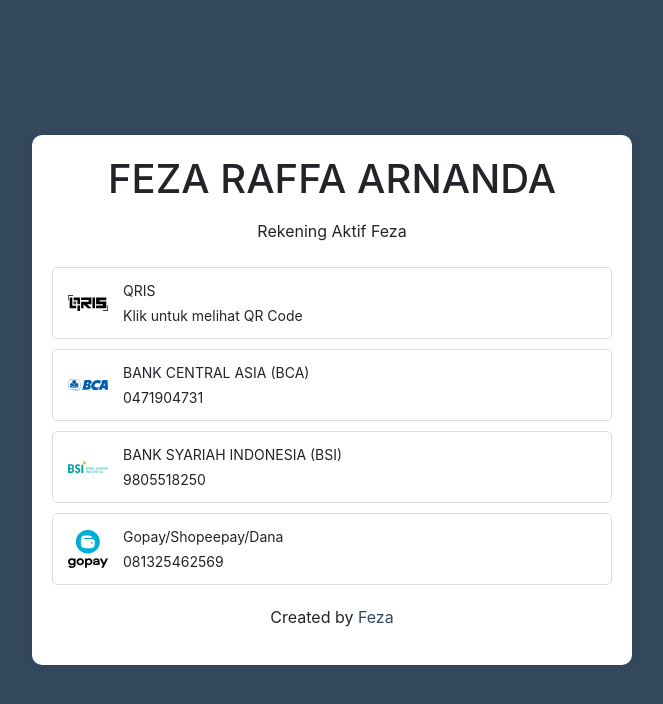
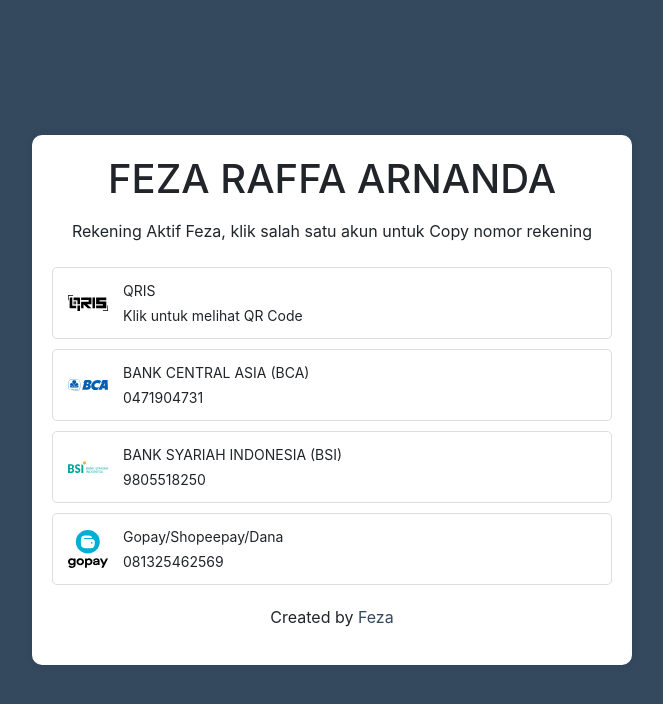
Before and after one commit to fezaraffaarnanda/rekening-feza, a plain HTML site: page index.html in a window 1280 px wide. Shown: the whole page, without its empty margins (308-971 px from the left). Drawn offline with nearby package versions, Linux system fonts and the light colour scheme; some packages are replaced by stand-ins of ours; a script that the page names is missing.

Commit message:
add note 'klik untuk copy'

```diff
--- a/index.html
+++ b/index.html
@@ -123,7 +123,7 @@
 <body>
     <div class="container">
         <h1 class="text-center mb-3">FEZA RAFFA ARNANDA</h1>
-        <p class="text-center mb-4">Rekening Aktif Feza</p>
+        <p class="text-center mb-4">Rekening Aktif Feza, klik salah satu akun untuk Copy nomor rekening</p>
         <div class="account-block qris-block" onclick="showQRIS()">
             <img src="img\Logo_QRIS.svg" alt="QRIS Logo">
             <div class="account-info">
```
